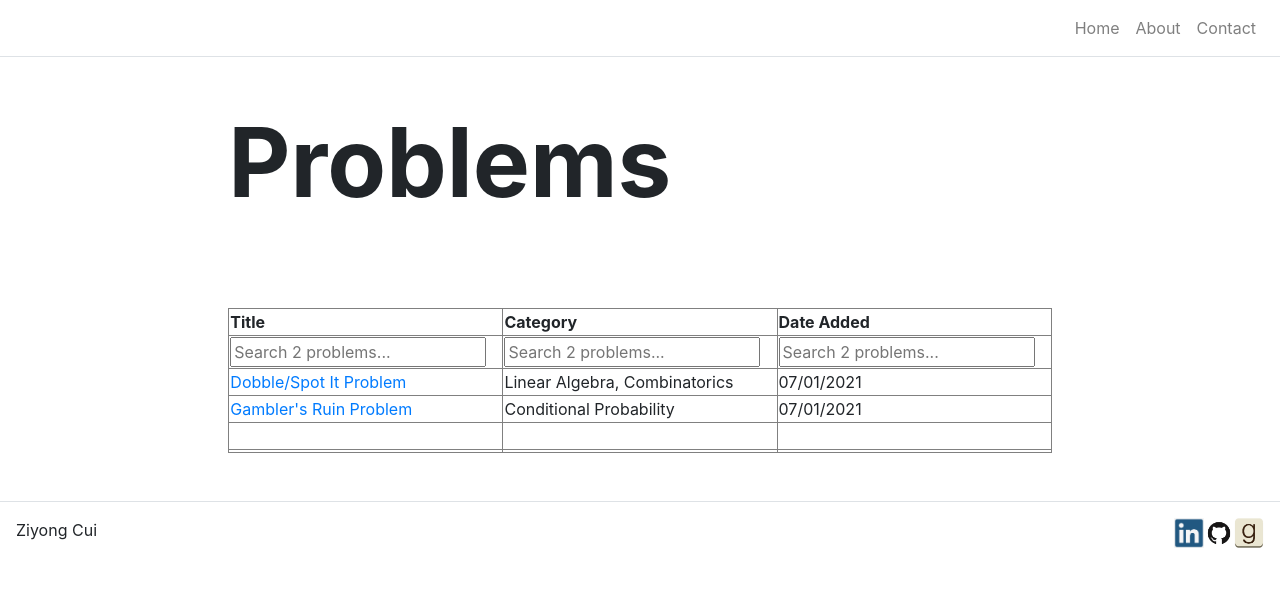
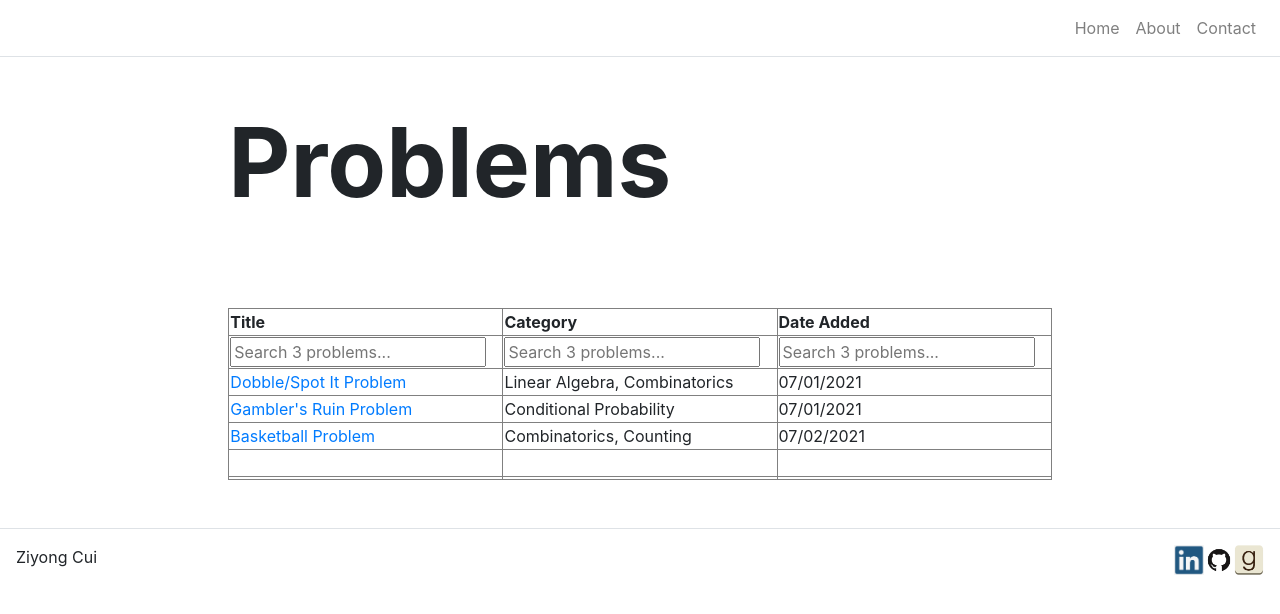
Before and after one commit to ziyongcui/site, a React app: page /site/problems in a window 1280 px wide. Shown: the top 614 px of the page. Built offline with nearby package versions, Linux system fonts and the light colour scheme.

Commit message:
added bball q

```diff
--- a/src/linked/Problems.js
+++ b/src/linked/Problems.js
@@ -4,6 +4,7 @@ import Hero from '../components/Hero';
 import Content from '../components/Content';
 import Gamblers_Ruin from "../assets/problems/Gamblers_Ruin.pdf";
 import Dobble from "../assets/problems/Dobble.pdf";
+import Basketball from "../assets/problems/Basketball.pdf";
 
 
 function Table({ columns, data }) {
@@ -155,6 +156,11 @@ function Problems() {
         firstcolumn: <a href={Gamblers_Ruin} download>Gambler's Ruin Problem</a>,
         secondcolumn: "Conditional Probability",
         thirdcolumn: "07/01/2021"
+      },
+      {
+        firstcolumn: <a href={Basketball} download>Basketball Problem</a>,
+        secondcolumn: "Combinatorics, Counting",
+        thirdcolumn: "07/02/2021"
       }
     ],
     []
```
Also changed, not shown: 1 other file (tests, documents, lock files or other folders).
